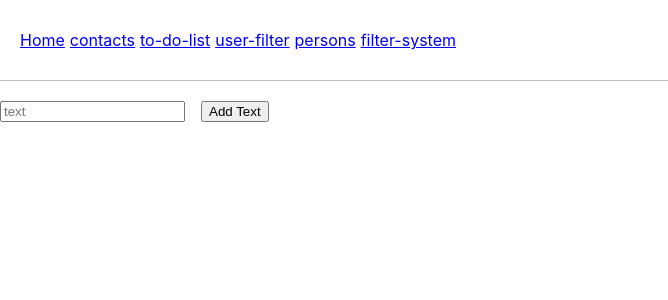
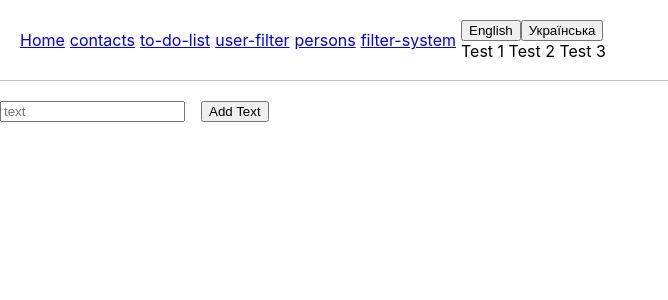
Before and after one commit to DimaJC/Test_project, a React (Create React App) app: page / in a window 1280 px wide. Shown: the top 300 px of the page, without its empty margins (0-668 px from the left). Built offline with nearby package versions, Linux system fonts and the light colour scheme.

Commit message:
Add i18next

```diff
--- a/package.json
+++ b/package.json
@@ -6,8 +6,12 @@
     "@testing-library/jest-dom": "^5.17.0",
     "@testing-library/react": "^13.4.0",
     "@testing-library/user-event": "^13.5.0",
+    "i18next": "^23.16.0",
+    "i18next-browser-languagedetector": "^8.0.0",
+    "i18next-http-backend": "^2.6.2",
     "react": "^18.3.1",
     "react-dom": "^18.3.1",
+    "react-i18next": "^15.0.3",
     "react-router-dom": "^6.26.2",
     "react-scripts": "5.0.1",
     "sass": "^1.78.0",
--- a/src/components/Header/Index.jsx
+++ b/src/components/Header/Index.jsx
@@ -1,4 +1,5 @@
 import React, { useMemo } from "react";
+import { useTranslation } from "react-i18next";
 import { Link } from "react-router-dom";
 
 import "./styles.scss";
@@ -41,7 +42,26 @@ const Header = () => {
     [routes]
   );
 
-  return <header>{renderRoutes}</header>;
+  const { i18n, t } = useTranslation();
+
+  const changeLanguage = (lng) => {
+    i18n.changeLanguage(lng);
+  };
+
+  return (
+    <header>
+      {renderRoutes}
+      <div>
+        <button onClick={() => changeLanguage('en')}>English</button>
+        <button onClick={() => changeLanguage('uk')}>Українська</button>
+        <div>
+          <span>{t('test_1')} </span>
+          <span>{t('test_2')} </span>
+          <span>{t('test_3')} </span>
+        </div>
+      </div>
+    </header>
+  );
 };
 
 export default Header;
--- a/src/index.js
+++ b/src/index.js
@@ -3,6 +3,8 @@ import ReactDOM from "react-dom/client";
 import "./index.css";
 import App from "./App";
 import reportWebVitals from "./reportWebVitals";
+
+import "./locales/i18n.ts";
 
 const root = ReactDOM.createRoot(document.getElementById("root"));
 root.render(
--- /dev/null
+++ b/src/locales/en/common.json
@@ -0,0 +1,5 @@
+{
+  "test_1": "Test 1",
+  "test_2": "Test 2",
+  "test_3": "Test 3"
+}
--- /dev/null
+++ b/src/locales/i18n.ts
@@ -0,0 +1,24 @@
+import i18n from 'i18next';
+import { initReactI18next } from 'react-i18next';
+import commonEN from './en/common.json';
+import commonUK from './uk/common.json';
+
+const resources = {
+  en: {
+    common: commonEN,
+  },
+  uk: {
+    common: commonUK,
+  },
+};
+
+i18n.use(initReactI18next).init({
+  resources,
+  lng: 'en-US',
+  defaultNS: 'common',
+  interpolation: {
+    escapeValue: false,
+  },
+});
+
+export default i18n;
--- /dev/null
+++ b/src/locales/uk/common.json
@@ -0,0 +1,5 @@
+{
+  "test_1": "Тест 1",
+  "test_2": "Тест 2",
+  "test_3": "Тест 3"
+}
```
Also changed, not shown: 1 other file (tests, documents, lock files or other folders).
